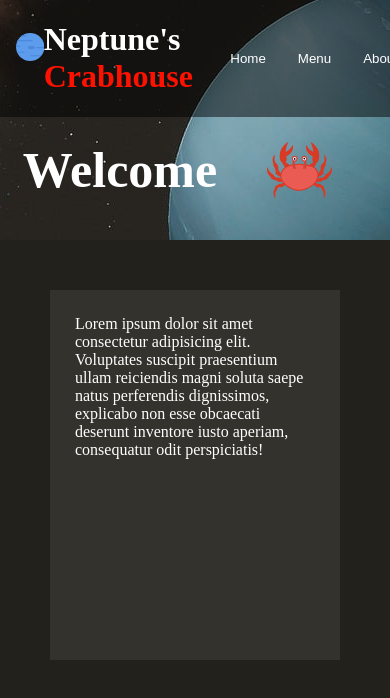
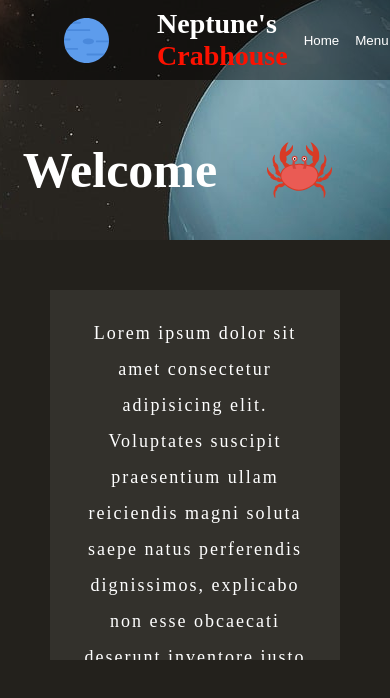
Before and after one commit to michaellucas1/Project-Restaurant-Page, a website built with webpack: page src/template.html in a window 390 px wide. Built offline with nearby package versions, Linux system fonts and the light colour scheme.

Commit message:
set media query

```diff
--- a/src/index.css
+++ b/src/index.css
@@ -3,19 +3,26 @@ body{
     padding:0;
     background-color:#282520;
     color:white;
+
+}
+header,nav,button{
+    transition: font-size 2s, width 2s, height 2s;
 }
 header{
     position:fixed;
     display:flex;
-    justify-content:space-evenly;
+    justify-content:flex-start;
     align-items: center;
     padding:0 1rem 0 1rem;
     width:100%;
     background-color: #0000007d;
+    height:5rem;
 }
 nav{
+    margin-left:auto;
     display:flex;
     justify-content: flex-end;
+    margin-right:3rem
 
 }
 button{
@@ -25,6 +32,7 @@ button{
     border-radius: 100%;
     padding:1rem 0.5rem 1rem 0.5rem;
     color:white;
+    flex-shrink:0;
 }
 button:hover{
     background-image: url("./resources/svg/neptune-planet-svgrepo-com.svg");
@@ -55,6 +63,9 @@ h1 > span{
 }
 .restaurant-icon{
     background-image: url("./resources/svg/neptune-planet-svgrepo-com.svg");
+    margin-right:3rem;
+    margin-left:3rem;
+    flex-shrink:0;
 }
 .crab-icon{
     background-image: url("./resources/svg/crab-color-icon.svg");
@@ -72,7 +83,27 @@ h1 > span{
     background-color:rgba(255, 255, 255, 0.075);
     height:20rem;
     padding:25px;
+    font-size:18px;
+    text-align:center;
+    letter-spacing: 2px;
+    line-height: 2;
 }
-@media (min-width: 500px){
-
+@media (max-width: 600px){
+    button{
+        padding:0;
+    }
+    h1{
+        font-size:28px;
+    }
+    nav{
+        font-size:16px;
+        margin-right:3rem;
+    }
+    h2{
+        font-size:2px;
+    }
+    .restaurant-icon{
+        width:45px;
+        height:45px;
+    }
 }
```
